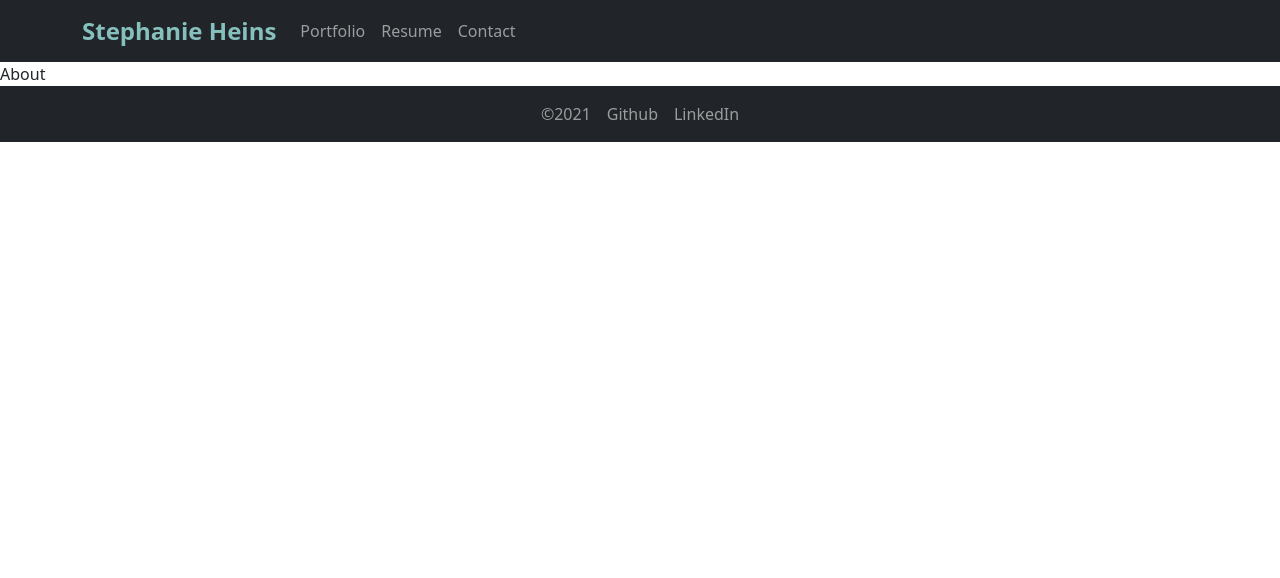
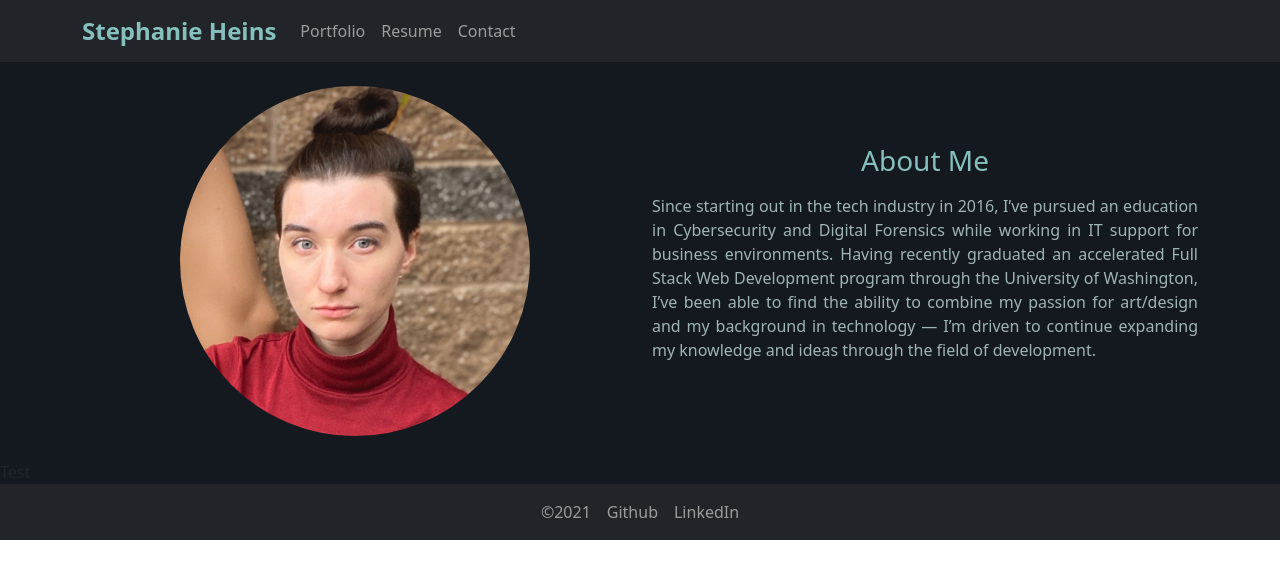
Before and after one commit to StephanieHeins/HeinsPortfolio, a React (Create React App) app: page / in a window 1280 px wide. Shown: the top 578 px of the page. Built offline with nearby package versions, Linux system fonts and the light colour scheme.

Commit message:
Added picture & about me to About.js - imported to portfoliocontainer. Also added styling. Now working on portfolio info

```diff
--- a/src/components/About.js
+++ b/src/components/About.js
@@ -1,9 +1,34 @@
 import Headshot1 from '../images/Headshot1.jpg';
-import {  } from 'react-bootstrap';
+import { Container, Row, Col } from 'react-bootstrap';
+import '../styles/About.css'
 
 export default function About() {
   return (
       <div>
-          About
+          <Container className="py-4" id="container">
+            <Row className="text-center align-items-center">
+                <Col>
+                <img
+                className="img-responsive rounded center-block d-block mx-auto rounded-circle"
+                style={{width: 350}}
+                src={Headshot1}
+                alt="Headshot"
+                />
+                </Col>
+                <Col>
+                <h3 className="mb-3">
+                About Me
+                </h3>
+                <p id="about">
+                Since starting out in the tech industry in 2016, I’ve pursued an education in
+                Cybersecurity and Digital Forensics while working in IT support for business
+                environments. Having recently graduated an accelerated Full Stack Web Development
+                program through the University of Washington, I’ve been able to find the ability
+                to combine my passion for art/design and my background in technology — I’m driven
+                to continue expanding my knowledge and ideas through the field of development.
+                </p>
+                </Col>
+            </Row>
+            </Container>
       </div>
   )};
--- a/src/components/Portfolio.js
+++ b/src/components/Portfolio.js
@@ -2,5 +2,8 @@ import About from './About'
 
 export default function Portfolio() {
     return (
+        <div>
         <About />
+        Test
+        </div>
 )};
--- a/src/pages/PortfolioContainer.js
+++ b/src/pages/PortfolioContainer.js
@@ -1,12 +1,15 @@
-import NavTabs from './NavTabs'
-import Footer from '../components/Footer'
-import Portfolio from '../components/Portfolio'
+import '../styles/PortfolioContainer.css';
+import NavTabs from './NavTabs';
+import Footer from '../components/Footer';
+import Portfolio from '../components/Portfolio';
 
 export default function PortfolioContainer() {
     return (
         <div>
             <NavTabs />
+            <div id="maincontainer">
             <Portfolio />
+            </div>
             <Footer />
         </div>
     )
--- /dev/null
+++ b/src/styles/About.css
@@ -0,0 +1,11 @@
+#about {
+    text-align: justify;
+}
+
+h3 {
+    color:rgb(134, 192, 189);
+}
+
+p {
+    color:rgb(160, 180, 180);
+}
--- /dev/null
+++ b/src/styles/PortfolioContainer.css
@@ -0,0 +1,3 @@
+#maincontainer {
+    background-color: rgb(20, 25, 31);
+}
```
Also changed, not shown: src/components/FullStackProjects.js (+10 -0 lines), src/images/Headshot1.jpg.
